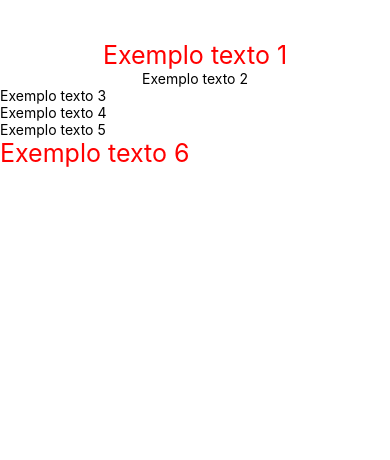
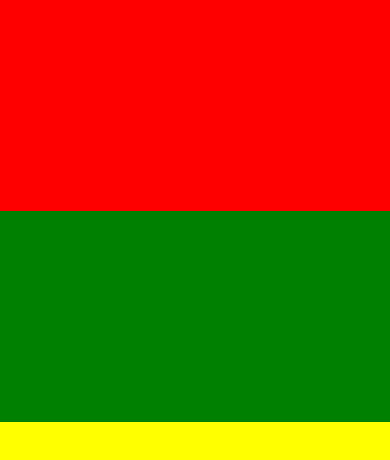
Before and after one commit to artodeschini/myReactNaticeApp, a React Native app: screen / in a window 390 px wide. Shown: the top 460 px of the page. Built offline with nearby package versions, Linux system fonts and the light colour scheme.

Commit message:
trabalhando com flex proporcao de telas

```diff
--- a/App.js
+++ b/App.js
@@ -1,54 +1,30 @@
 import React, { Component } from "react";
-import { View, Text, StyleSheet } from 'react-native'
+import { View, Text } from 'react-native'
 
 
 class App extends Component {
 
-  constructor(props) {
-    super(props);
-    this.state = {
-      nome: ''
-    };
-
-    this.entrar = this.entrar.bind(this);
-  }
-
-  entrar(argumento) {
-    this.setState({
-      nome: argumento
-    })
-  }
-
   render(){
     return(
-      <View style={ styles.area } >
-
-        <Text style={ [styles.textoPrincipal, styles.alinhaTextoCentro] }>Exemplo texto 1</Text>
-        <Text style={ styles.alinhaTextoCentro}>Exemplo texto 2</Text>
-        <Text>Exemplo texto 3</Text>
-        <Text>Exemplo texto 4</Text>
-        <Text>Exemplo texto 5</Text>
-        <Text style={ styles.textoPrincipal}>Exemplo texto 6</Text>
+      // flex 1 diz que para o componete usar a maior area possivel
+      // flex 2 diz que ocupara 50 % e as outras duas 25%
+      <View style={{ flex:1, backgroundColor: '#222'}}>
+        <View style={{
+          flex: 1,
+          backgroundColor: 'red'
+        }}></View>
+         <View style={{
+          flex: 1,
+          backgroundColor: 'green'
+        }}></View>
+        <View style={{
+          flex: 2,
+          backgroundColor: 'yellow'
+        }}></View>
       </View>
     );
   }
 
 }
 
-const styles = StyleSheet.create({
-  area: {
-    marginTop: 40
-  },
-
-  textoPrincipal: {
-    fontSize: 25,
-    color: '#FF0000'
-  },
-
-  alinhaTextoCentro: {
-    textAlign: 'center'
-  }
-
-});
-
 export default App;
```
